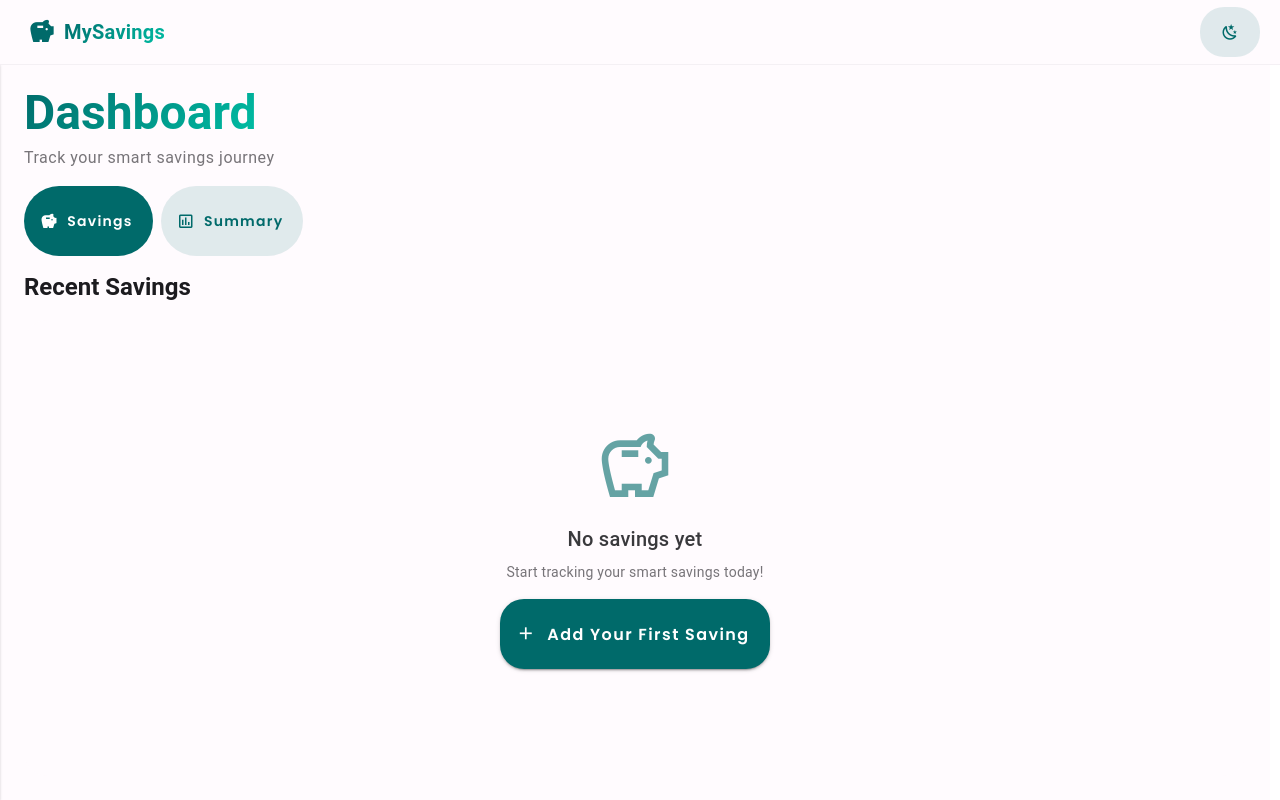
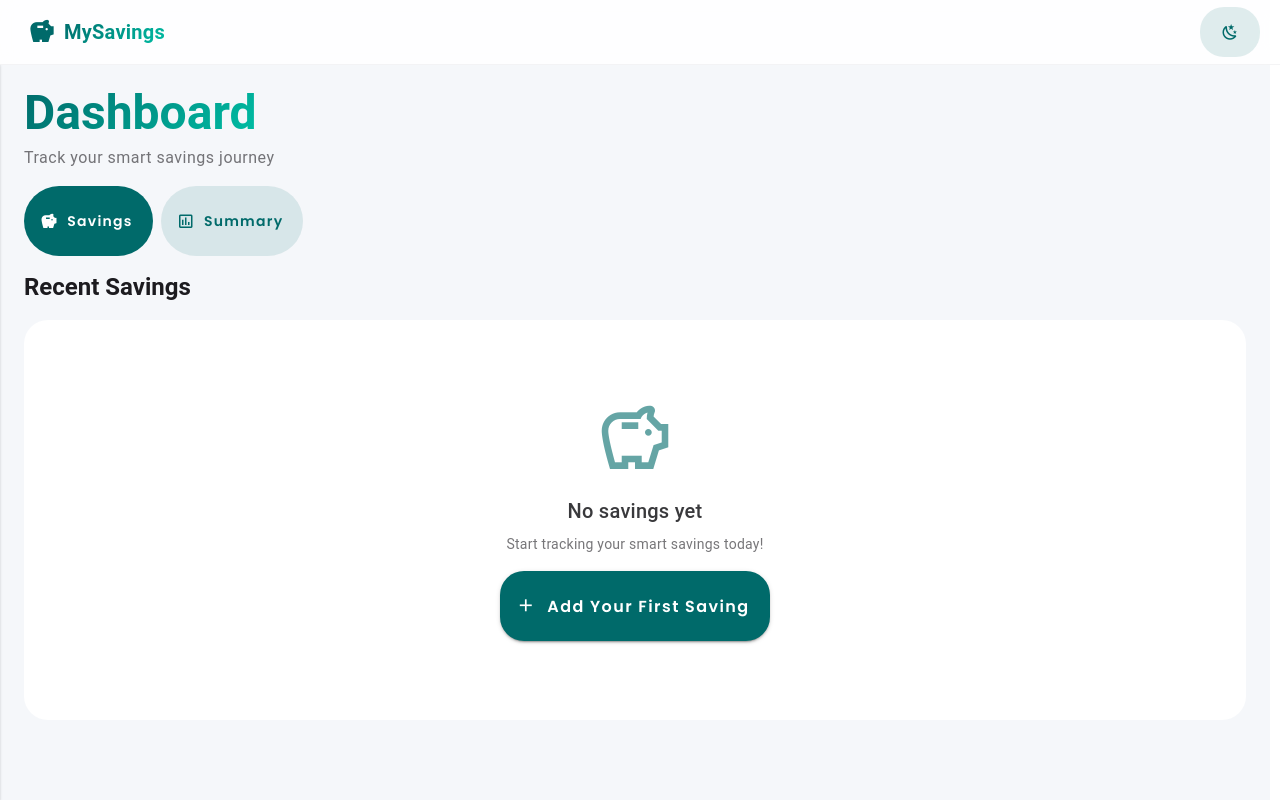
Before and after one commit to RohanNikumbh27/mysavingsmonitor, a Nuxt app: page / in a window 1280 px wide. Built offline with nearby package versions, Linux system fonts and the light colour scheme.

Commit message:
style: Refine UI aesthetics by adjusting empty state minimum heights, updating theme colors, and standardizing dialog button styles.

```diff
--- a/app/assets/styles/main.scss
+++ b/app/assets/styles/main.scss
@@ -111,7 +111,7 @@ html, body {
 }
 
 .hover-lift {
-  transition: transform 0.2s ease, box-shadow 0.2s ease;
+  transition: transform 0.4s cubic-bezier(0.25, 0.8, 0.25, 1), box-shadow 0.4s cubic-bezier(0.25, 0.8, 0.25, 1);
 
   &:hover {
     transform: translateY(-4px);
--- a/app/components/DeleteConfirmDialog.vue
+++ b/app/components/DeleteConfirmDialog.vue
@@ -23,8 +23,8 @@
 
         <v-card-actions class="px-5 pb-5 ga-3">
           <v-btn
-            variant="outlined"
-            color="primary"
+            variant="tonal"
+            color="black"
             class="flex-grow-1"
             text="Cancel"
             @click="dialog = false"
--- a/app/components/EditSavingsDialog.vue
+++ b/app/components/EditSavingsDialog.vue
@@ -96,8 +96,8 @@
 
         <v-card-actions class="px-5 pb-5 ga-3">
           <v-btn
-            variant="outlined"
-            color="primary"
+            variant="tonal"
+            color="black"
             class="flex-grow-1"
             text="Cancel"
             @click="handleCancel"
--- a/app/pages/index.vue
+++ b/app/pages/index.vue
@@ -56,7 +56,7 @@
           v-if="savingsStore.totalEntries === 0"
           class="pa-8 text-center savings-card d-flex flex-column justify-center align-center"
           variant="flat"
-          style="min-height: 57vh;"
+          style="min-height: 50vh;"
         >
           <v-icon size="80" color="primary" class="mb-4 opacity-60">mdi-piggy-bank-outline</v-icon>
           <h3 class="text-h6 font-weight-medium mb-2">No savings yet</h3>
--- a/app/pages/savings.vue
+++ b/app/pages/savings.vue
@@ -31,7 +31,7 @@
       v-if="savingsStore.sortedEntries.length === 0"
       class="pa-8 text-center savings-card d-flex flex-column justify-center align-center"
       variant="flat"
-      style="min-height: 70vh;"
+      style="min-height: 67vh;"
     >
       <v-icon size="80" color="primary" class="mb-4 opacity-60">mdi-piggy-bank-outline</v-icon>
       <h3 class="text-h6 font-weight-medium mb-2">No savings yet</h3>
--- a/app/plugins/vuetify.ts
+++ b/app/plugins/vuetify.ts
@@ -14,12 +14,12 @@ const customTheme = {
         'secondary-darken-1': '#D32F2F',
         tertiary: '#FF9800',
         accent: '#00BFA5',
-        surface: '#FFFBFE',
+        surface: '#FFFFFF',
         'surface-variant': '#F4F0F4',
         'surface-container': '#F0ECF0',
         'surface-container-low': '#F8F4F8',
         'surface-container-high': '#E8E4E8',
-        background: '#FFFBFE',
+        background: '#F5F7FA',
         error: '#BA1A1A',
         success: '#2E7D32',
         warning: '#F9A825',
```
